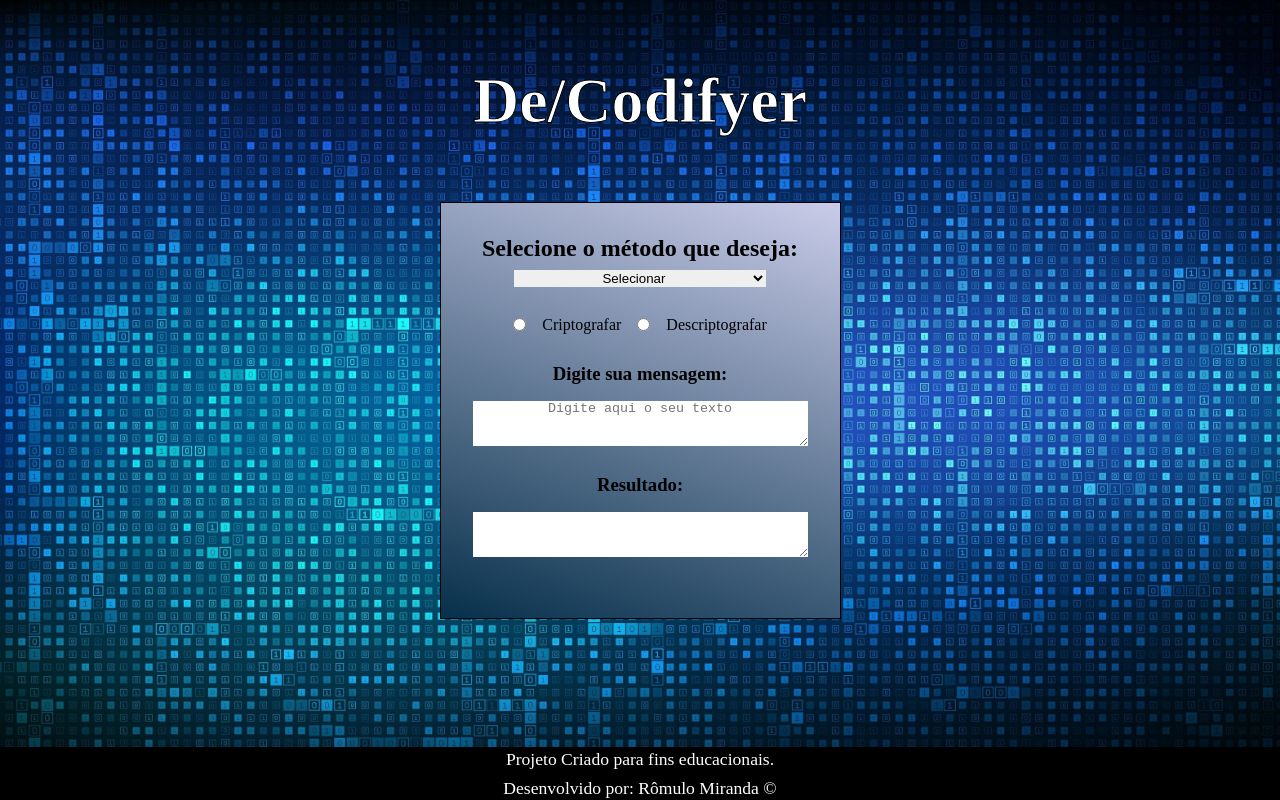
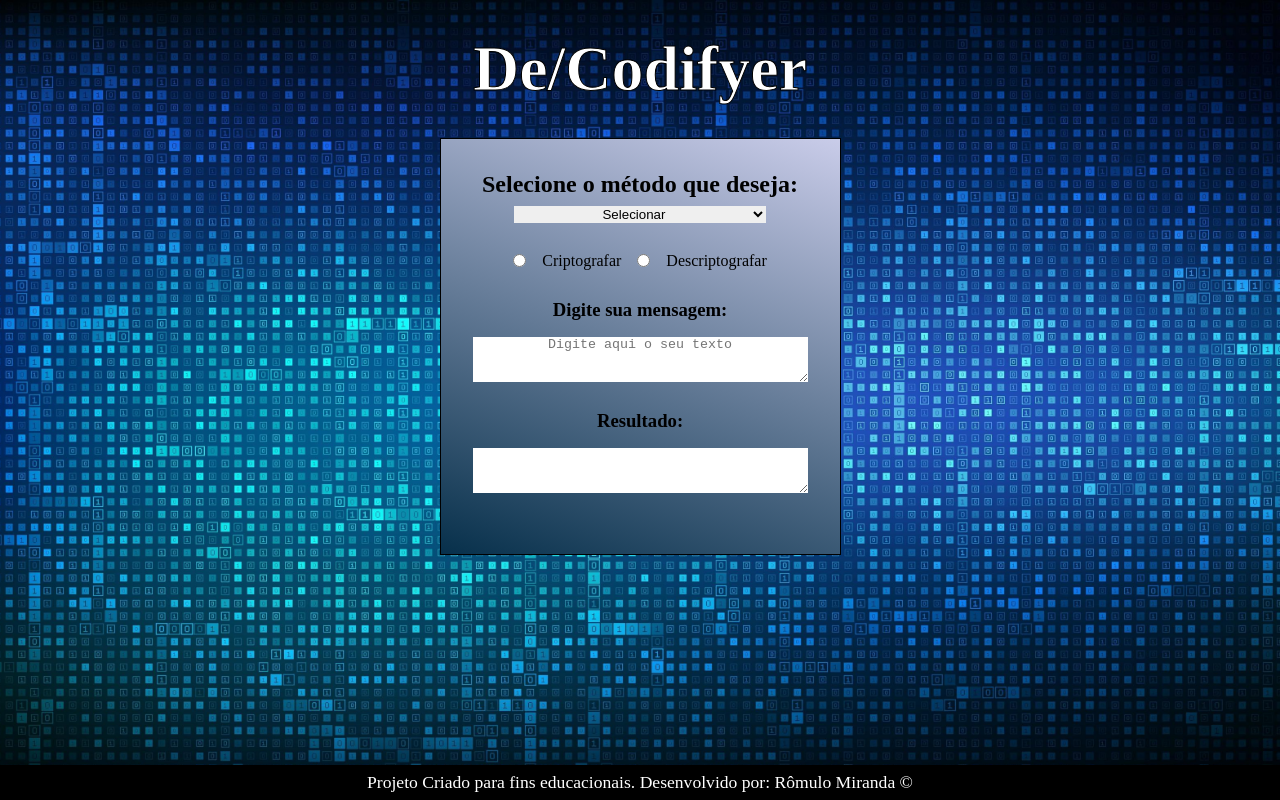
Before and after one commit to romulo-m/Codifyer, a plain HTML site: page index.html in a window 1280 px wide. Drawn offline with Linux system fonts and the light colour scheme.

Commit message:
ajustes finais

```diff
--- a/index.html
+++ b/index.html
@@ -6,6 +6,7 @@
     <meta name="viewport" content="width=device-width, initial-scale=1.0">
     <title>Conversor de Bases</title>
     <link rel="stylesheet" href="./style.css">
+    <link rel="icon" type="image/x-icon" href="./images/favicon.png">
 </head>
 <body>
     <!-- Cabeçalho -->
@@ -60,8 +61,7 @@
     </main>
 
     <footer>
-        <p>Projeto Criado para fins educacionais.</p>
-        <p>Desenvolvido por: Rômulo Miranda &copy;</p>
+        <p>Projeto Criado para fins educacionais. Desenvolvido por: Rômulo Miranda &copy;</p>
     </footer>
 
     <script src="./script.js"></script>
--- a/style.css
+++ b/style.css
@@ -20,13 +20,9 @@ body {
 .tituloPrincipal {
     font-size: 4rem;
     text-align: center;
-    padding: 1em;
+    padding: 2rem;
     color: white;
     -webkit-text-stroke: 1px black;
-    /* background-image: url(./imgs/codeGif.gif);
-    background-clip: border-box;
-    -webkit-background-clip: text;
-    -webkit-text-fill-color: transparent; */
 }
 
 .container {
@@ -105,18 +101,20 @@ form {
 .btn:hover {
     transform: scale(1.1);
     cursor: pointer;
+    background-color: black;
+    color: white;
 }
 
 footer {
     width: 100%;
-    height: 3em;
+    height: 2em;
     display: flex;
     justify-content: center;
     flex-direction: column;
     background-color: black;
     text-align: center;
     color: #fff;
-    gap: 0.5rem;
+    /* gap: 0.5rem; */
     font-size: 1.1rem;
     position: fixed;
     bottom: 0;
```
Also changed, not shown: images/favicon.png (added).
